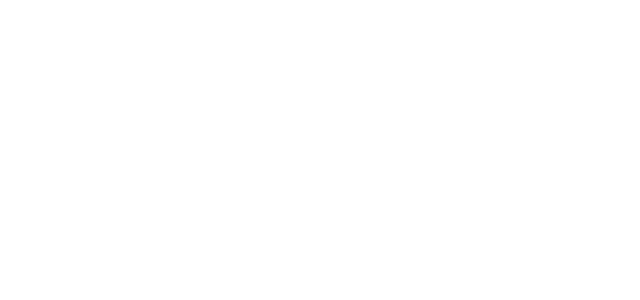
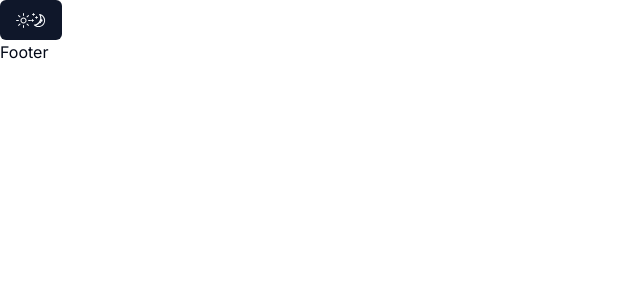
Before and after one commit to chndrwali/portfolio-v2, a Next.js app: page / in a window 1280 px wide. Shown: the top 300 px of the page, without its empty margins (0-640 px from the left). Built offline with nearby package versions, Linux system fonts and the light colour scheme.

Commit message:
add: theme toggler

```diff
--- a/app/layout.js
+++ /dev/null
@@ -1,17 +0,0 @@
-import { Inter } from "next/font/google";
-import "./globals.css";
-
-const inter = Inter({ subsets: ["latin"] });
-
-export const metadata = {
-  title: "Create Next App",
-  description: "Generated by create next app",
-};
-
-export default function RootLayout({ children }) {
-  return (
-    <html lang="en">
-      <body className={inter.className}>{children}</body>
-    </html>
-  );
-}
--- /dev/null
+++ b/app/layout.jsx
@@ -0,0 +1,28 @@
+import { Inter } from "next/font/google";
+import "./globals.css";
+
+// component
+import Header from "@/components/Header";
+import Footer from "@/components/Footer";
+import { ThemeProvider } from "@/components/ThemeProvider";
+
+const inter = Inter({ subsets: ["latin"] });
+
+export const metadata = {
+  title: "Create Next App",
+  description: "Generated by create next app",
+};
+
+export default function RootLayout({ children }) {
+  return (
+    <html lang="en" suppressHydrationWarning>
+      <body className={inter.className}>
+        <ThemeProvider attribute="class" defaultTheme="light">
+        <Header />
+        {children}
+        <Footer />
+        </ThemeProvider>
+        </body>
+    </html>
+  );
+}
--- /dev/null
+++ b/components/Footer.jsx
@@ -0,0 +1,5 @@
+const Footer = () => {
+    return ( <footer>Footer</footer> );
+}
+
+export default Footer;
--- a/components/Header.jsx
+++ b/components/Header.jsx
@@ -0,0 +1,9 @@
+import ThemeToggler from "./ThemeToggler";
+
+const Header = () => {
+    return ( <header>
+        <ThemeToggler />
+    </header> );
+}
+
+export default Header;
--- /dev/null
+++ b/components/ThemeProvider.jsx
@@ -0,0 +1,7 @@
+'use client'
+
+import { ThemeProvider as NextThemesProvider } from "next-themes"
+
+export function ThemeProvider({children, ...props}) {
+    return <NextThemesProvider {...props}>{children}</NextThemesProvider>
+}
--- /dev/null
+++ b/components/ThemeToggler.jsx
@@ -0,0 +1,19 @@
+'use client'
+
+import { Button } from "./ui/button";
+import { MoonIcon, SunIcon } from "@radix-ui/react-icons";
+import { useTheme } from "next-themes";
+
+const ThemeToggler = () => {
+    const {theme, setTheme} = useTheme();
+
+
+    return ( <div>
+        <Button>
+            <SunIcon />
+            <MoonIcon />
+        </Button>
+    </div> );
+}
+
+export default ThemeToggler;
--- a/package.json
+++ b/package.json
@@ -11,6 +11,7 @@
   "dependencies": {
     "@hookform/resolvers": "^3.3.4",
     "@radix-ui/react-dialog": "^1.0.5",
+    "@radix-ui/react-icons": "^1.3.0",
     "@radix-ui/react-label": "^2.0.2",
     "@radix-ui/react-slot": "^1.0.2",
     "@radix-ui/react-tabs": "^1.0.4",
```
Also changed, not shown: app/page.jsx (renamed from app/page.js), 1 other file (tests, documents, lock files or other folders).
